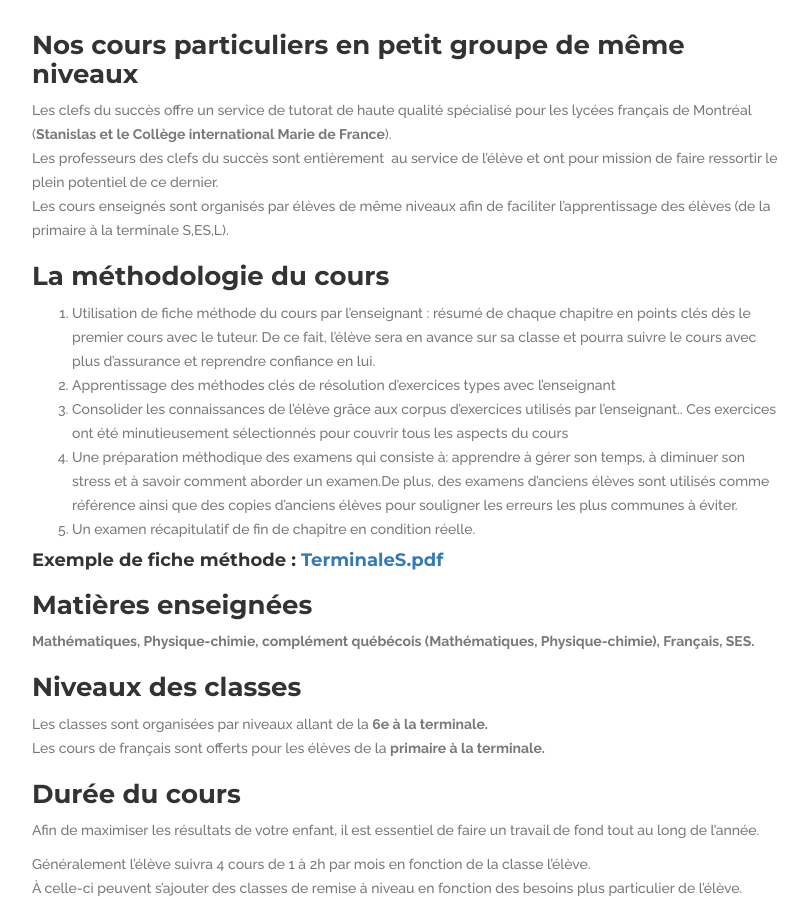
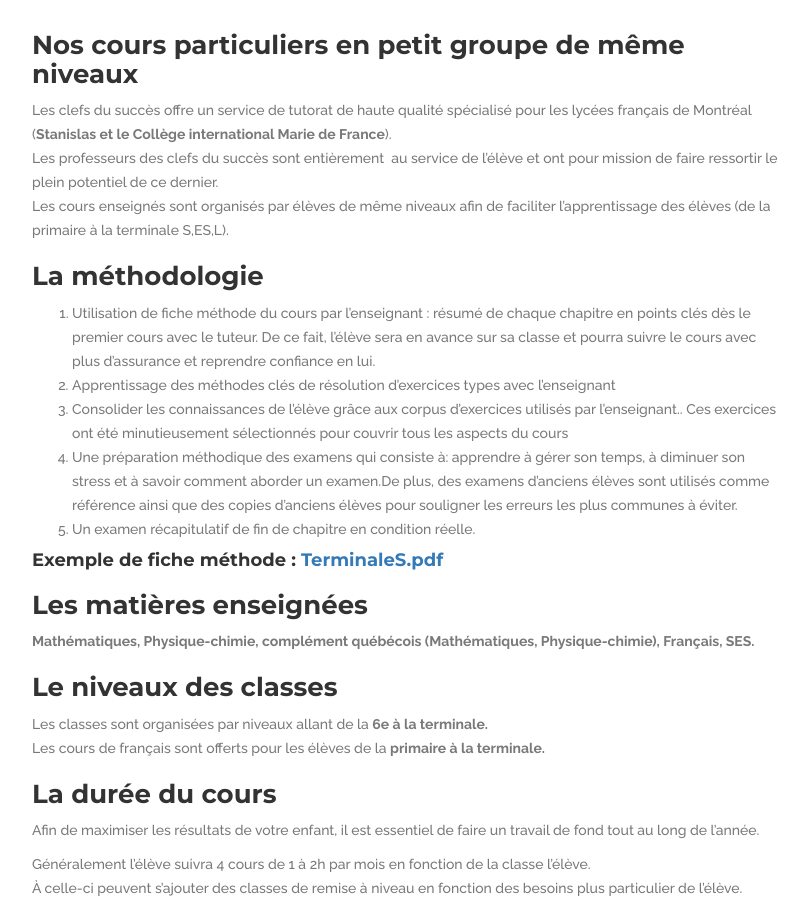
Before and after one commit to bkingg/les-clefs-pour-reussir, a Jekyll site: the page built from _programmes/test 2.md, in a window 1280 px wide and 900 px high, scrolled down 976 px. Shown: the whole window, without its empty margins (233-1042 px from the left). Built offline with Jekyll 4.4.1, drawn with Linux system fonts in a browser that asks for light colours.

Commit message:
Update from Forestry.io - test 2.md

```diff
--- a/_programmes/test 2.md
+++ b/_programmes/test 2.md
@@ -10,7 +10,7 @@ Les clefs du succès offre un service de tutorat de haute qualité spécialisé
 Les professeurs des clefs du succès sont entièrement  au service de l’élève et ont pour mission de faire ressortir le plein potentiel de ce dernier.
 Les cours enseignés sont organisés par élèves de même niveaux afin de faciliter l'apprentissage des élèves (de la primaire à la terminale S,ES,L).
 
-### La méthodologie du cours
+### La méthodologie
 
 1. Utilisation de fiche méthode du cours par l'enseignant : résumé de chaque chapitre en points clés dès le premier cours avec le tuteur. De ce fait, l'élève sera en avance sur sa classe et pourra suivre le cours avec plus d'assurance et reprendre confiance en lui.
 2. Apprentissage des méthodes clés de résolution d’exercices types avec l'enseignant
@@ -20,16 +20,16 @@ Les cours enseignés sont organisés par élèves de même niveaux afin de facil
 
 ##### Exemple de fiche méthode : [TerminaleS.pdf](/uploads/TerminaleS.pdf "TerminaleS.pdf")
 
-### Matières enseignées
+### Les matières enseignées
 
 **Mathématiques, Physique-chimie, complément québécois (Mathématiques, Physique-chimie), Français, SES.**
 
-### Niveaux des classes
+### Le niveaux des classes
 
 * Les classes sont organisées par niveaux allant de la **6e à la terminale.**
 * Les cours de français sont offerts pour les élèves de la **primaire à la terminale.**
 
-### Durée du cours
+### La durée du cours
 
 Afin de maximiser les résultats de votre enfant, il est essentiel de faire un travail de fond tout au long de l'année.
 
```
